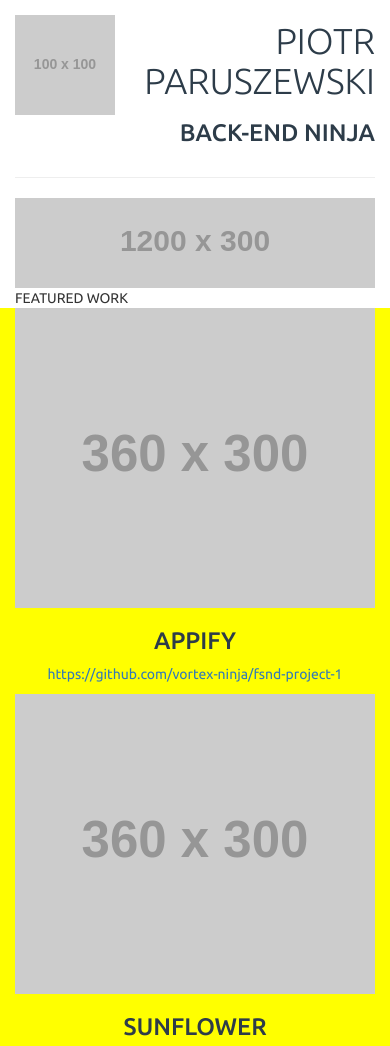
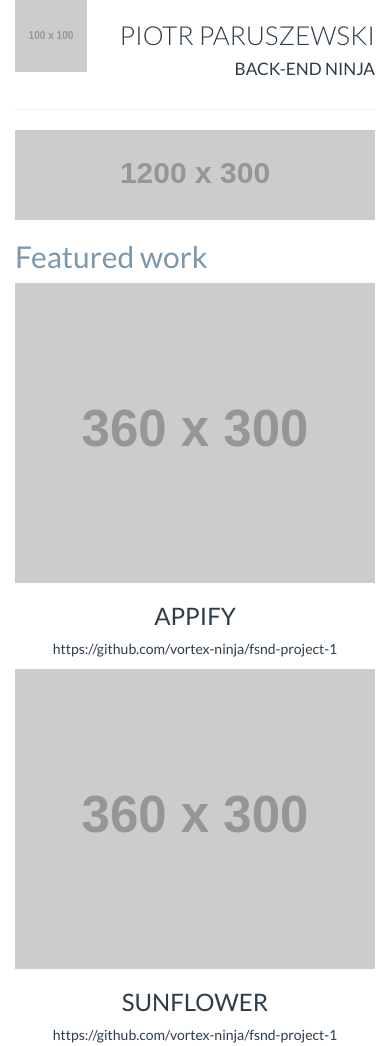
Before and after one commit to vortex-ninja/fsnd-portfolio, a plain HTML site: page dev/index.html in a window 390 px wide. Shown: the top 1046 px of the page. Drawn offline with nearby package versions, Linux system fonts and the light colour scheme; placeholder pictures from the web are drawn by us.

Commit message:
feat: Change font styles and add media query

```diff
--- a/dev/css/main.css
+++ b/dev/css/main.css
@@ -1,6 +1,8 @@
 
-* {
-    font-family: 'Ubuntu', sans-serif;
+body {
+    font-family: 'Lato', sans-serif;
+    color: #2d3c49;
+    font-weight: 400;
 }
 
 .container {
@@ -8,25 +10,53 @@
 }
 
 
-h1, h3 {
+.text-gray {
+    color: #7d97ad;
+}
+
+.projects a, a:hover {
     color: #2d3c49;
+    text-decoration: none;
 }
 
 .header {
     font-weight: 300;
+    font-size: 6.7vw;
+    /*margin-top: 3.7vw;
+    margin-bottom: 1.8vw;*/
 }
 
-.projects {
-    background: yellow;
+.sub-header {
+    font-size: 4.4vw;
+    /*margin-top: 3.7vw;
+    margin-bottom: 1.8vw;*/
+
 }
 
 .logo {
-    padding-top: 15px;
+    max-width: 18.5vw;
+    /*margin-top: 3.7vw;*/
 }
 
+@media only screen and (min-width: 540px) {
+    .header {
+        font-size: 36px;
+        /*margin-top: 20px;
+        margin-bottom: 10px;*/
+    }
+    .sub-header {
+        font-size: 24px;
+        /*margin-top: 20px;
+        margin-bottom: 10px;*/
+    }
+    .logo {
+        max-width: 100%;
+        /*margin-top: 20px;*/
+    }
+}
 
 @media only screen and (min-width: 768px) {
     .projects {
-        background-color: blue;
+        /*background-color: blue;*/
     }
 }
--- a/dev/index.html
+++ b/dev/index.html
@@ -2,7 +2,8 @@
 <html lang="en">
 <head>
 <meta name="viewport" content="width=device-width, initial-scale=1.0">
-<link href="https://fonts.googleapis.com/css?family=Ubuntu:300,400,500,700" rel="stylesheet">
+<meta charset="utf-8">
+<link href="https://fonts.googleapis.com/css?family=Lato:100,300,400,700" rel="stylesheet">
 <link href="css/bootstrap.css" rel="stylesheet">
 <link href="css/main.css" rel="stylesheet">
 <title>Portfolio</title>
@@ -11,10 +12,10 @@
 <body>
 <div class="container">
   <div class="row">
-    <div class="col-sm-4"><img class="img-responsive pull-left logo" src="http://placehold.it/100x100"></div>
-    <div class="col-sm-8 text-right text-uppercase">
+    <div class="col-sm-3"><img class="img-responsive pull-left logo" src="http://placehold.it/100x100"></div>
+    <div class="col-sm-9 text-right text-uppercase">
       <h1 class="header">Piotr Paruszewski</h1>
-      <h3 class="">Back-end ninja</h3>
+      <h4 class="sub-header">Back-end ninja</h4>
 
     </div>
   </div>
@@ -25,7 +26,7 @@
     <div class="col-sm-12"><img class="img-responsive" src="http://placehold.it/1200x300"></div>
   </div>
   <div class="row">
-    <div class="col-sm-12"><div>FEATURED WORK</div></div>
+    <div class="col-sm-12"><h2 class="text-gray">Featured work</h2></div>
   </div>
   <div class="row projects">
     <div class="col-sm-4">
```
